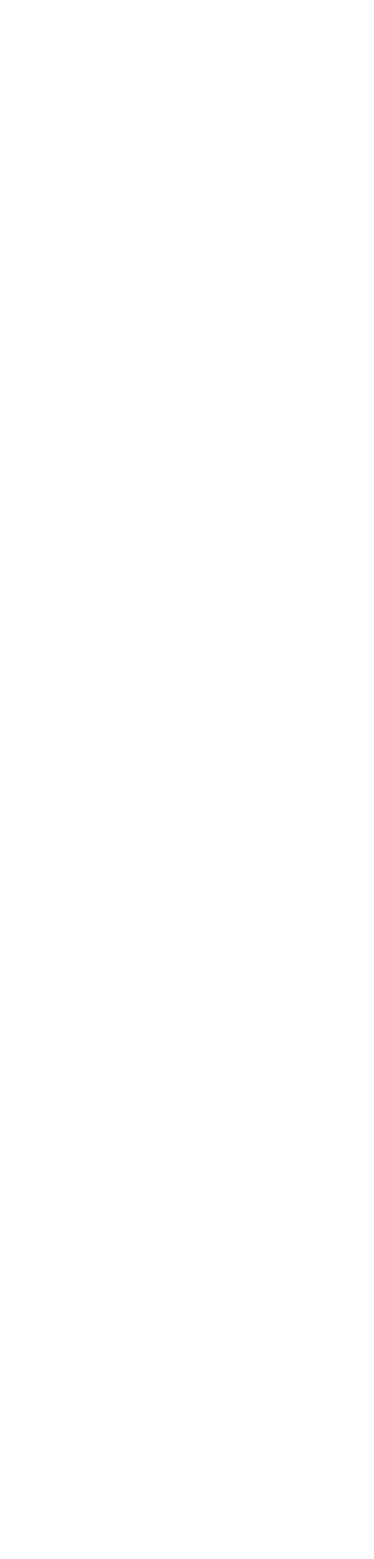
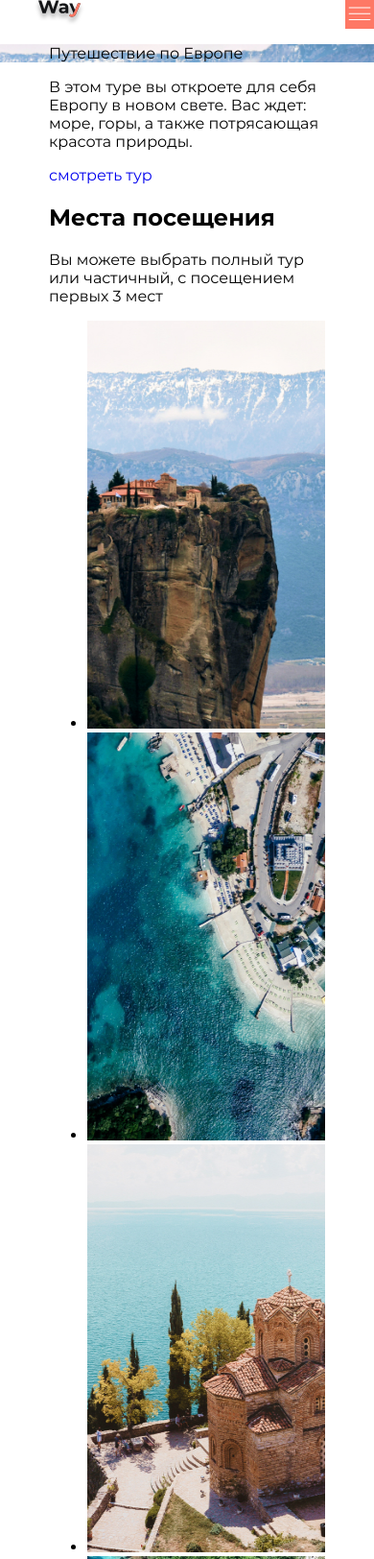
Before and after one commit to Aknazew686/travel, a website: page source/index.html in a window 390 px wide. Shown: the top 1624 px of the page at 96% size. Before the commit the page ends 844 px from the top, so only its background shows below. Drawn offline with nearby package versions, Linux system fonts and the light colour scheme; files that its build step writes are made by us from their sources.

Commit message:
добавляет верстку

```diff
--- a/source/index.html
+++ b/source/index.html
@@ -9,11 +9,85 @@
 </head>
 
 <body>
-  <header>
-
+  <header class="page-header">
+    <div class="page-header__wrapper">
+      <div class="container">
+        <a class="page-header__logo">
+          <img src="img/logo-mobile.svg" alt="Логотип туристического агентства «Вэй»">
+        </a>
+      </div>
+      <button class="toggle">Открыть меню</button>
+    </div>
   </header>
-  <main>
-
+  <main class="page-main">
+    <h1 class="visually-hidden">Туристическое агентство «Вэй»</h1>
+    <div class="page-main__wrapper">
+      <div class="container">
+        <p class="page-main__heading">Путешествие по Европе</p>
+      </div>
+    </div>
+    <section class="tour">
+      <h2 class="visually-hidden">Выбор тура</h2>
+      <div class="container">
+        <p class="tour__heading">В этом туре вы откроете для себя Европу в новом свете. Вас ждет: море, горы, а также
+          потрясающая красота природы.</p>
+        <a class="tour__button" href="#">смотреть тур</a>
+      </div>
+    </section>
+    <section class="place">
+      <div class="container">
+        <h2 class="place__heading">Места посещения</h2>
+        <p class="place__text">Вы можете выбрать полный тур или частичный, с посещением первых 3 мест</p>
+        <ul class="place__list">
+          <li class="place__item">
+            <img src="img/greece-mobile.jpg" width="288" height="425"
+              alt="Фотография каменного каньона светло-коричневого цвета с домом на вершине">
+          </li>
+          <li class="place__item">
+            <img src="img/albania-mobile.jpg" width="288" height="425"
+              alt="Фотография набережной с небольшими домами на ней">
+          </li>
+          <li class="place__item">
+            <img src="img/macedonia-mobile.jpg" width="288" height="425"
+              alt="Фотография каменной часовни на фоне зеленых деревьев и бирюзового моря">
+          </li>
+          <li class="place__item">
+            <img src="img/montenegro-mobile.jpg" width="288" height="425"
+              alt="Фотография ущелья с зелеными деревьями и бирюзовой рекой">
+          </li>
+          <li class="place__item">
+            <img src="img/croatia-mobile.jpg" width="288" height="425"
+              alt="Фотография затопленной пещеры со светло-коричневыми стенами и разноцветными выступами под водой">
+          </li>
+        </ul>
+      </div>
+    </section>
+    <section class="location">
+      <h2 class="visually-hidden">Название стран</h2>
+      <div class="container">
+        <ul class="location_list">
+          <li class="location__item">Греция</li>
+          <li class="location__item">Албания</li>
+        </ul>
+      </div>
+    </section>
+    <section class="country">
+      <h2 class="visually-hidden">Описание страны</h2>
+      <div class="container">
+        <ul class="country__list">
+          <li class="country__item">
+            <div class="description">
+              <p class="description__heading">Греция</p>
+              <p class="description__text">На севере Греции находится один из крупнейших комплексов монастырей,
+                расположенных на вершинах скал. Название его «Метеора» буквально переводится как «висящие в воздухе».
+                Этот монастырь основная цель нашего путешествия в Греции. После покарения скал из песчанника и
+                обломочной горной породы, достигающих в высоту 600 метров, наградой будет неописуемая красота природы и
+                атмосфера, царящая в монастырях Метеоры.</p>
+            </div>
+          </li>
+        </ul>
+      </div>
+    </section>
   </main>
   <footer>
 
--- /dev/null
+++ b/source/less/blocks/page-header.less
@@ -0,0 +1,3 @@
+.page-header__wrapper {
+  display: flex;
+}
--- /dev/null
+++ b/source/less/blocks/page-main.less
@@ -0,0 +1,4 @@
+.page-main__wrapper {
+  background-image: url("../img/bg-back-mobile.jpg");
+  background-size: cover;
+}
--- /dev/null
+++ b/source/less/blocks/toggle.less
@@ -0,0 +1,10 @@
+.toggle {
+  width: 30px;
+  height: 30px;
+  padding: 0;
+  font-size: 0;
+  background-color: @color-main;
+  border: none;
+  background-image: url("../img/menu.svg");
+  background-repeat: no-repeat;
+}
--- a/source/less/style.less
+++ b/source/less/style.less
@@ -2,3 +2,7 @@
 @import "fonts.less";
 @import "global.less";
 @import "visually-hidden.less";
+@import "container.less";
+@import "blocks/toggle.less";
+@import "blocks/page-header.less";
+@import "blocks/page-main.less";
```
Also changed, not shown: source/img/albania-mobile.jpg (added), source/img/arrow.svg (added), source/img/bg-back-mobile.jpg (added), source/img/croatia-mobile.jpg (added), source/img/greece-mobile.jpg (added), source/img/logo-mobile.svg (added), source/img/macedonia-mobile.jpg (added), source/img/menu.svg (added), source/img/montenegro-mobile.jpg (added).
